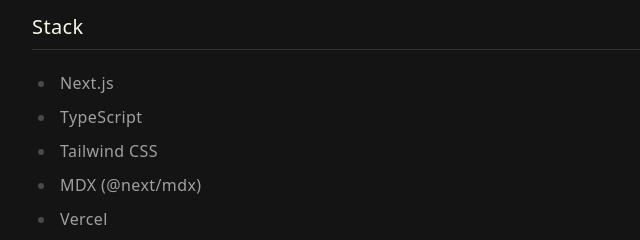
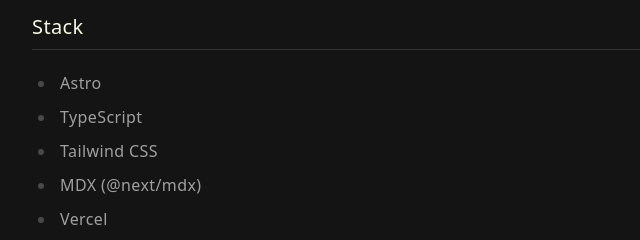
Before and after one commit to szkkng/kengo-dev, an Astro site: page /posts/kengo-dev-stack in a window 1280 px wide. Shown: the part 143-383 px from the top of the page, 272-912 px from the left. Built offline with nearby package versions, Linux system fonts and the light colour scheme; Astro itself is replaced by a stand-in of ours; some packages are replaced by stand-ins of ours.

Commit message:
Update kengo.dev stack

```diff
--- a/src/pages/posts/kengo-dev-stack.mdx
+++ b/src/pages/posts/kengo-dev-stack.mdx
@@ -9,7 +9,7 @@
 
 ## Stack
 
-- Next.js
+- Astro
 - TypeScript
 - Tailwind CSS
 - MDX (@next/mdx)
```
